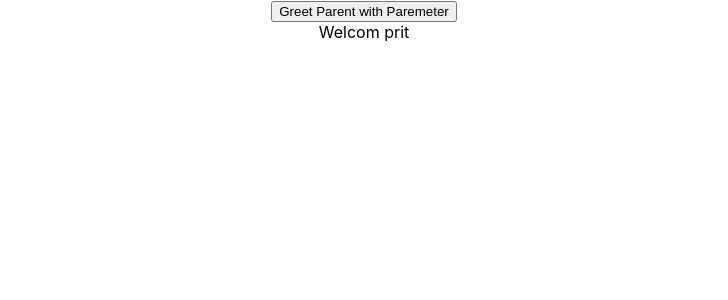
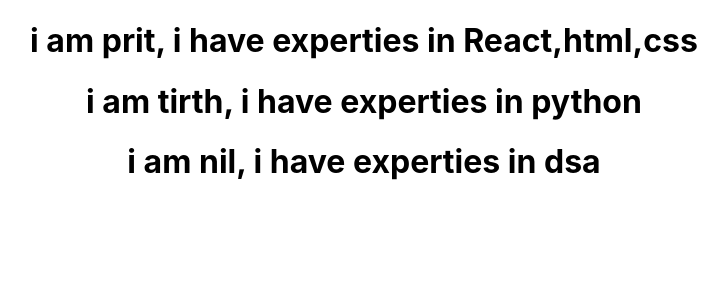
Before and after one commit to pritsakhvala/ReactJS-Course, a React (Create React App) app: page / in a window 1280 px wide. Shown: the top 300 px of the page, without its empty margins (276-1004 px from the left). Built offline with nearby package versions, Linux system fonts and the light colour scheme.

Commit message:
List Rendering

```diff
--- a/src/App.js
+++ b/src/App.js
@@ -10,6 +10,7 @@
 import Eventbind from "./Components/Eventbind";
 import ParentComponent from "./Components/ParentComponent";
 import ConditionalRender from "./Components/ConditionalRender";
+import NameList from "./Components/NameList";
 function App() {
   return (
     <div className="App">
@@ -19,12 +20,13 @@
         <p>Hello, Batman</p>
       </Greet>
       <Welcome name="clark" />
-      <Hello name="Diana" /> */}
-      {/* <FunctionClick />
+      <Hello name="Diana" />
+      <FunctionClick />
       <Classclick />
-      <Eventbind /> */}
+      <Eventbind />
       <ParentComponent />
-      <ConditionalRender />
+      <ConditionalRender /> */}
+      <NameList />
     </div>
   );
 }
--- /dev/null
+++ b/src/Components/NameList.js
@@ -0,0 +1,28 @@
+import React from "react";
+import Person from "./Person";
+function NameList() {
+  //   const names = ["prit", "nilkanth", "sahjanand"];
+  //   const nameList = names.map((name) => <h1>{name}</h1>);
+  //   return <div>{nameList}</div>;
+  const Persons = [
+    {
+      id: 1,
+      name: "prit",
+      skills: "React,html,css",
+    },
+    {
+      id: 2,
+      name: "tirth",
+      skills: "python",
+    },
+    {
+      id: 3,
+      name: "nil",
+      skills: "dsa",
+    },
+  ];
+  const personList = Persons.map((person) => <Person person={person} />);
+  return <div>{personList}</div>;
+}
+
+export default NameList;
--- /dev/null
+++ b/src/Components/Person.js
@@ -0,0 +1,13 @@
+import React from "react";
+
+function Person({ person }) {
+  return (
+    <div>
+      <h1>
+        i am {person.name}, i have experties in {person.skills}
+      </h1>
+    </div>
+  );
+}
+
+export default Person;
```
